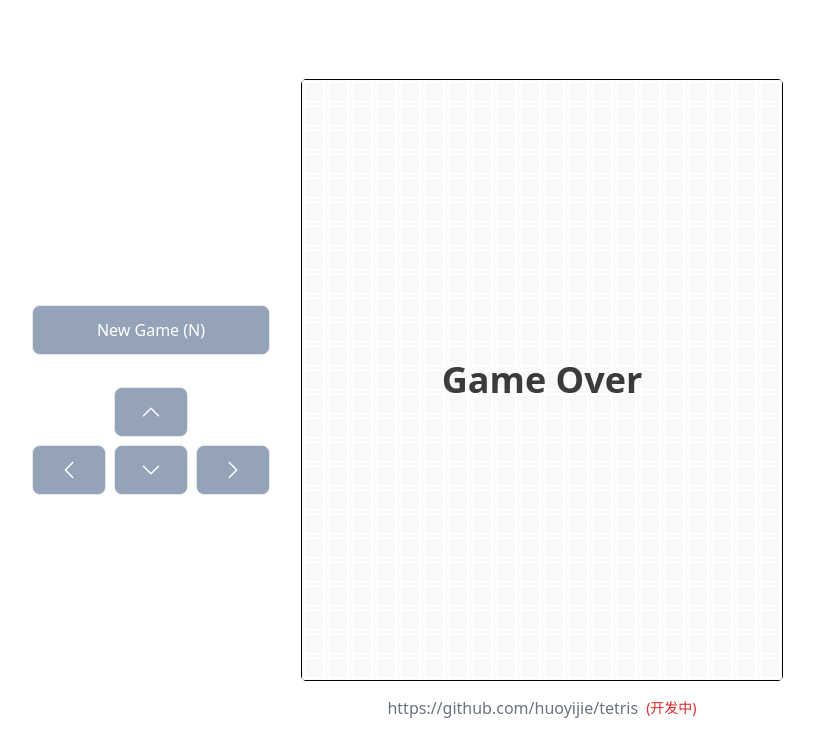
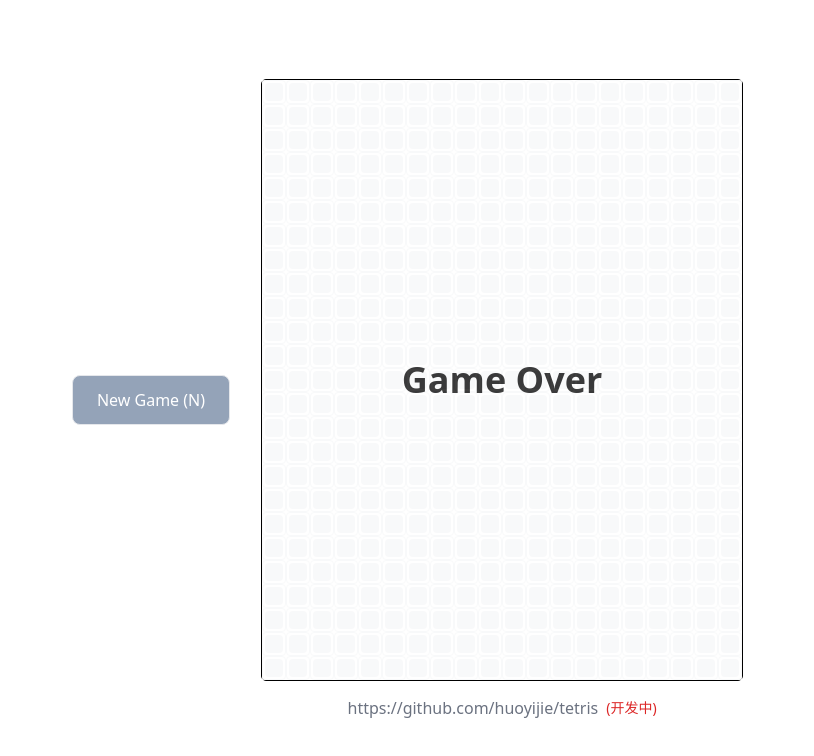
Before and after one commit to huoyijie/tetris, a Next.js app: page / in a window 1280 px wide. Shown: the top 756 px of the page, without its empty margins (233-1047 px from the left). Built offline with nearby package versions, Linux system fonts and the light colour scheme.

Commit message:
refactor operation area

```diff
--- a/src/components/Operation.jsx
+++ b/src/components/Operation.jsx
@@ -6,28 +6,31 @@ export default function () {
   const { gameOver, newGame, fallDown } = useContext(Context)
 
   const btnNewGameDisabled = !gameOver
-  const btnFallDownDisabled = gameOver
 
   return (
     <div className='flex flex-col gap-8 items-center'>
 
+      {gameOver && (
         <div className='w-full'>
-        <button className={`w-full border rounded-lg px-6 py-3 bg-slate-400 text-white focus:outline-none ${btnNewGameDisabled ? 'opacity-50' : 'hover:bg-slate-600 active:bg-slate-400'}`} onClick={newGame} disabled={btnNewGameDisabled}>New Game (N)</button>
+          <button className='w-full border rounded-lg px-6 py-3 bg-slate-400 text-white focus:outline-none hover:bg-slate-600 active:bg-slate-400' onClick={newGame}>New Game (N)</button>
         </div>
+      )}
 
+      {!gameOver && (
+        <>
           <div className='flex flex-col gap-2 items-center'>
-        <div className='border rounded-lg bg-slate-400 text-white px-6 py-3 max-w-min'><ChevronUpIcon className='w-6' /></div>
+            <div className='border rounded-lg bg-gray-300 text-white px-6 py-3 max-w-min'><ChevronUpIcon className='w-6' /></div>
             <div className='flex gap-2'>
-          <div className='border rounded-lg bg-slate-400 text-white px-6 py-3 max-w-min'><ChevronLeftIcon className='w-6' /></div>
-          <div className='border rounded-lg bg-slate-400 text-white px-6 py-3 max-w-min'><ChevronDownIcon className='w-6' /></div>
-          <div className='border rounded-lg bg-slate-400 text-white px-6 py-3 max-w-min'><ChevronRightIcon className='w-6' /></div>
+              <div className='border rounded-lg bg-gray-300 text-white px-6 py-3 max-w-min'><ChevronLeftIcon className='w-6' /></div>
+              <div className='border rounded-lg bg-gray-300 text-white px-6 py-3 max-w-min'><ChevronDownIcon className='w-6' /></div>
+              <div className='border rounded-lg bg-gray-300 text-white px-6 py-3 max-w-min'><ChevronRightIcon className='w-6' /></div>
             </div>
           </div>
 
-      {!gameOver && (
           <div className='w-full'>
             <button className='w-full border rounded-lg px-6 py-3 bg-slate-400 text-white focus:outline-none hover:bg-slate-600 active:bg-slate-400' onClick={fallDown}>Fall down (Space)</button>
           </div>
+        </>
       )}
 
     </div>
```
Lines whose indentation alone changed are shown as unchanged.
